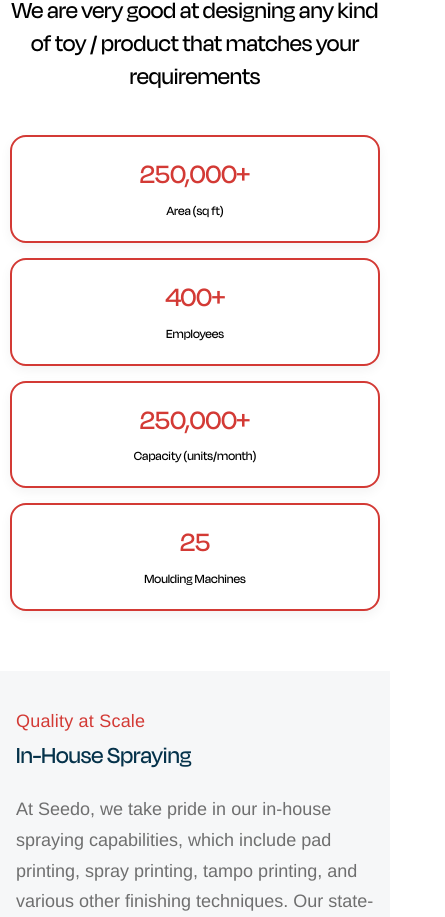
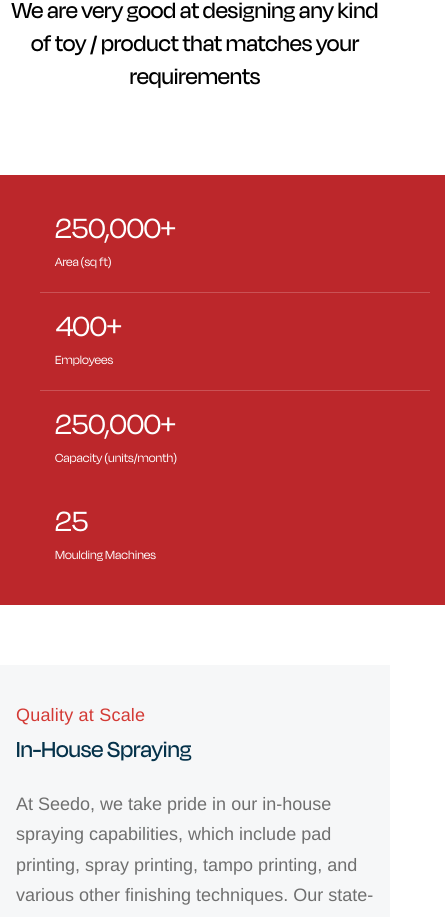
Before and after one commit to neeelpatell19/seedo-sanson, a Vue app: page /about in a window 390 px wide. Shown: the part 4129-5046 px from the top of the page, 445 px wide, since content can reach past the window. Built offline with nearby package versions, Linux system fonts and the light colour scheme; no server answers.

Commit message:
acheivement section updated

```diff
--- a/src/components/HeroRoutes/PopularProductsHome/ProductContext/ProductContext.vue
+++ b/src/components/HeroRoutes/PopularProductsHome/ProductContext/ProductContext.vue
@@ -1,61 +1,83 @@
 <template>
   <div>
-        <slot :products="products" :categories="categories" :loading="loading" :error="error"></slot>
+    <slot
+      :products="products"
+      :categories="categories"
+      :loading="loading"
+      :error="error"
+    ></slot>
   </div>
 </template>
 
 <script>
-import { ref, onMounted } from 'vue'
+import { ref, onMounted } from "vue";
 
 export default {
-    name: 'ProductContext',
+  name: "ProductContext",
   setup() {
-        const products = ref([])
-        const categories = ref([])
-        const loading = ref(false)
-        const error = ref(null)
+    const products = ref([]);
+    const categories = ref([]);
+    const loading = ref(false);
+    const error = ref(null);
 
     const fetchProducts = async () => {
-            loading.value = true
-            error.value = null
+      loading.value = true;
+      error.value = null;
 
       try {
         // console.log('Fetching products from API via proxy...')
-                const response = await fetch('https://testapi.prepseed.com/seedo/getAllProducts')
+        const response = await fetch(
+          "https://testapi.prepseed.com/seedo/getAllProducts",
+          {
+            method: "GET",
+            headers: {
+              "Content-Type": "application/json",
+              Authorization: `Bearer ${process.env.VUE_APP_API_TOKEN}`,
+            },
+            mode: "cors",
+            credentials: "include",
+          }
+        );
         // console.log('Fetch response status:', response.status)
         if (!response.ok) {
-                    throw new Error('Failed to fetch products')
+          throw new Error("Failed to fetch products");
         }
-                const data = await response.json()
+        const data = await response.json();
         // Expose categories as-is for navigation usage
-                categories.value = Array.isArray(data?.categories) ? data.categories : []
+        categories.value = Array.isArray(data?.categories)
+          ? data.categories
+          : [];
         // Flatten products from categories -> subcategories -> products
         const flattened = Array.isArray(categories.value)
           ? categories.value
-                        .flatMap(cat => Array.isArray(cat.subcategories) ? cat.subcategories : [])
-                        .flatMap(sub => Array.isArray(sub.products) ? sub.products : [])
-                    : []
-                products.value = flattened
+              .flatMap((cat) =>
+                Array.isArray(cat.subcategories) ? cat.subcategories : []
+              )
+              .flatMap((sub) =>
+                Array.isArray(sub.products) ? sub.products : []
+              )
+          : [];
+        products.value = flattened;
         // console.log('Product data fetched (flattened products):', flattened)
       } catch (err) {
-                error.value = err.message
-                console.error('Error fetching products:', err)
+        error.value = err.message;
+        console.error("Error fetching products:", err);
       } finally {
-                loading.value = false
+        loading.value = false;
       }
-        }
+    };
 
     onMounted(() => {
-            console.log('ProductContext mounted')
-            fetchProducts()
-        })
+      console.log("ProductContext mounted");
+      fetchProducts();
+    });
 
     return {
       products,
       categories,
       loading,
-            error
-        }
-    }
-}
+      error,
+    };
+  },
+};
 </script>
--- a/src/components/OtherComponents/Achivements/Achivements.css
+++ b/src/components/OtherComponents/Achivements/Achivements.css
@@ -1,102 +1,100 @@
 /* Achievements Component */
 .achievements-container {
-    background-color: white;
-    padding: 80px 0;
+    background-color: #BC272B;
+    width: 1440px;
+    height: 205px;
+    margin: 0 auto;
+    position: relative;
+    border-top: 2px solid #007ACC;
+    border-bottom: 2px solid #007ACC;
 }
 
 .achievements-grid {
-    display: grid;
-    grid-template-columns: repeat(auto-fit, minmax(200px, 1fr));
-    gap: 30px;
-    max-width: 1200px;
-    margin: 0 auto;
+    display: flex;
+    justify-content: space-around;
+    align-items: center;
+    height: 100%;
+    padding: 0 40px;
 }
 
-.achievement-card {
-    background: white;
-    border: 2px solid #E8D5F2; /* Light purple border */
-    border-radius: 16px;
-    padding: 40px 20px;
+.achievement-item {
     text-align: center;
-    transition: all 0.3s ease;
-    box-shadow: 0 4px 12px rgba(0, 0, 0, 0.05);
-}
-
-.achievement-card:hover {
-    transform: translateY(-5px);
-    box-shadow: 0 8px 25px rgba(0, 0, 0, 0.1);
-    border-color: #D4A5E8;
+    flex: 1;
 }
 
 .achievement-number {
-    font-size: 2.5rem;
-    /* font-weight: 700; */
-    color: #8B5A9F; /* Purple color for numbers */
-    margin-bottom: 10px;
+    font-family: 'Degular Display', sans-serif;
+    font-weight: 400;
+    font-style: normal;
+    font-size: 80px;
+    line-height: 87%;
+    letter-spacing: 0px;
+    color: white;
+    margin-bottom: 8px;
+}
+
+.achievement-label {
+    font-family: 'Degular Display', sans-serif;
+    font-weight: 400;
+    font-size: 16px;
+    color: white;
     line-height: 1.2;
 }
 
-.achievement-label {
-    font-size: 1rem;
-    color: #6B4C7A; /* Slightly darker purple for labels */
-    font-weight: 500;
-    line-height: 1.4;
+/* Responsive Design */
+@media (max-width: 1440px) {
+    .achievements-container {
+        width: 100%;
+        max-width: 1440px;
+    }
 }
 
-/* Responsive Design */
 @media (max-width: 1024px) {
-    .achievements-grid {
-        grid-template-columns: repeat(auto-fit, minmax(180px, 1fr));
-        gap: 25px;
-    }
-
-    .achievement-card {
-        padding: 30px 15px;
+    .achievements-container {
+        height: 180px;
     }
 
     .achievement-number {
-        font-size: 2.2rem;
+        font-size: 60px;
+    }
+
+    .achievement-label {
+        font-size: 14px;
     }
 }
 
 @media (max-width: 768px) {
     .achievements-container {
-        padding: 60px 0;
+        height: 160px;
     }
 
     .achievements-grid {
-        grid-template-columns: repeat(auto-fit, minmax(160px, 1fr));
-        gap: 20px;
-    }
-
-    .achievement-card {
-        padding: 25px 15px;
+        padding: 0 20px;
     }
 
     .achievement-number {
-        font-size: 2rem;
+        font-size: 45px;
     }
 
     .achievement-label {
-        font-size: 0.9rem;
+        font-size: 12px;
     }
 }
 
 @media (max-width: 480px) {
-    .achievements-grid {
-        grid-template-columns: 1fr;
-        gap: 15px;
+    .achievements-container {
+        height: 140px;
     }
 
-    .achievement-card {
-        padding: 20px 15px;
+    .achievements-grid {
+        padding: 0 15px;
     }
 
     .achievement-number {
-        font-size: 1.8rem;
+        font-size: 35px;
     }
 
     .achievement-label {
-        font-size: 0.85rem;
+        font-size: 10px;
     }
 }
--- a/src/components/OtherComponents/Achivements/Achivements.vue
+++ b/src/components/OtherComponents/Achivements/Achivements.vue
@@ -125,69 +125,86 @@ onUnmounted(() => {
     }
 })
 </script>
-
 <style scoped>
 /* Achievements Component */
 .achievements-container {
     background-color: white;
-    padding: 80px 0;
+    padding: 80px 0 0 0;
 }
 
 .achievements-grid {
     display: grid;
-    grid-template-columns: repeat(auto-fit, minmax(200px, 1fr));
-    gap: 30px;
-    max-width: 1200px;
-    margin: 0 auto;
+    grid-template-columns: repeat(4, 1fr);
+    gap: 0;
+    width: 100vw;
+    margin: 40px 0 0 0;
+    background-color: #BC272B;
+    padding: 40px 20px 40px 80px;
+    margin-left: calc(-50vw + 50%);
 }
 
 .achievement-card {
-    background: white;
-    border: 2px solid #d33a35;
-    /* Red border */
-    border-radius: 16px;
-    padding: 40px 20px;
-    text-align: center;
+    background: transparent;
+    border: none;
+    border-right: 1px solid rgba(255, 255, 255, 0.2);
+    padding: 30px 20px;
+    text-align: left;
     transition: all 0.3s ease;
-    box-shadow: 0 4px 12px rgba(0, 0, 0, 0.05);
+    display: flex;
+    flex-direction: column;
+    align-items: flex-start;
+}
+
+.achievement-card:last-child {
+    border-right: none;
 }
 
 .achievement-card:hover {
     transform: translateY(-5px);
-    box-shadow: 0 8px 25px rgba(0, 0, 0, 0.1);
-    border-color: #b8312e;
 }
 
 .achievement-number {
-    font-size: 2.5rem;
-    font-weight: 500;
-    color: #d33a35;
-    /* Red color for numbers */
+    font-family: 'Degular', sans-serif;
+    font-weight: 400;
+    font-style: normal;
+    font-size: 60px;
+    line-height: 87%;
+    letter-spacing: 0px;
+    color: #ffffff;
     margin-bottom: 10px;
-    line-height: 1.2;
 }
 
 .achievement-label {
     font-size: 1rem;
-    color: #000000;
-    /* Black color for labels */
-    font-weight: 500;
+    color: #ffffff;
+    font-weight: 400;
     line-height: 1.4;
+    text-align: left;
 }
 
 /* Responsive Design */
 @media (max-width: 1024px) {
     .achievements-grid {
-        grid-template-columns: repeat(auto-fit, minmax(180px, 1fr));
-        gap: 25px;
+        grid-template-columns: repeat(2, 1fr);
+        gap: 0;
     }
 
     .achievement-card {
         padding: 30px 15px;
+        border-right: none;
+        border-bottom: 1px solid rgba(255, 255, 255, 0.2);
+    }
+
+    .achievement-card:nth-child(2n) {
+        border-right: none;
+    }
+
+    .achievement-card:nth-child(n+3) {
+        border-bottom: none;
     }
 
     .achievement-number {
-        font-size: 2.2rem;
+        font-size: 45px;
     }
 }
 
@@ -197,16 +214,27 @@ onUnmounted(() => {
     }
 
     .achievements-grid {
-        grid-template-columns: repeat(auto-fit, minmax(160px, 1fr));
-        gap: 20px;
+        grid-template-columns: repeat(2, 1fr);
+        gap: 0;
+        padding: 30px 20px 30px 50px;
     }
 
     .achievement-card {
         padding: 25px 15px;
+        border-right: none;
+        border-bottom: 1px solid rgba(255, 255, 255, 0.2);
+    }
+
+    .achievement-card:nth-child(2n) {
+        border-right: none;
+    }
+
+    .achievement-card:nth-child(n+3) {
+        border-bottom: none;
     }
 
     .achievement-number {
-        font-size: 2rem;
+        font-size: 40px;
     }
 
     .achievement-label {
@@ -217,15 +245,22 @@ onUnmounted(() => {
 @media (max-width: 480px) {
     .achievements-grid {
         grid-template-columns: 1fr;
-        gap: 15px;
+        gap: 0;
+        padding: 20px 15px 20px 40px;
     }
 
     .achievement-card {
         padding: 20px 15px;
+        border-right: none;
+        border-bottom: 1px solid rgba(255, 255, 255, 0.2);
+    }
+
+    .achievement-card:last-child {
+        border-bottom: none;
     }
 
     .achievement-number {
-        font-size: 1.8rem;
+        font-size: 32px;
     }
 
     .achievement-label {
```
Lines whose indentation alone changed are shown as unchanged.
